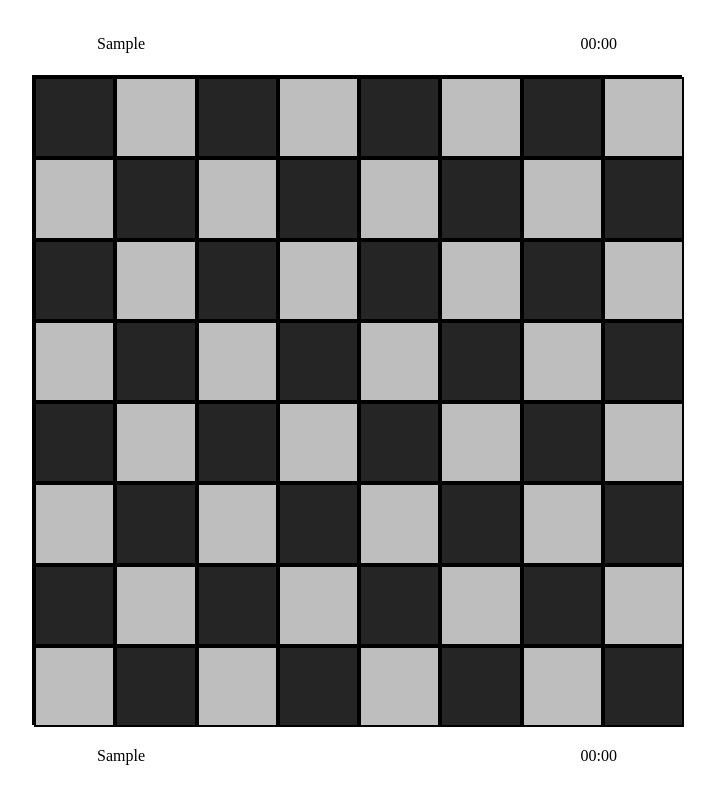
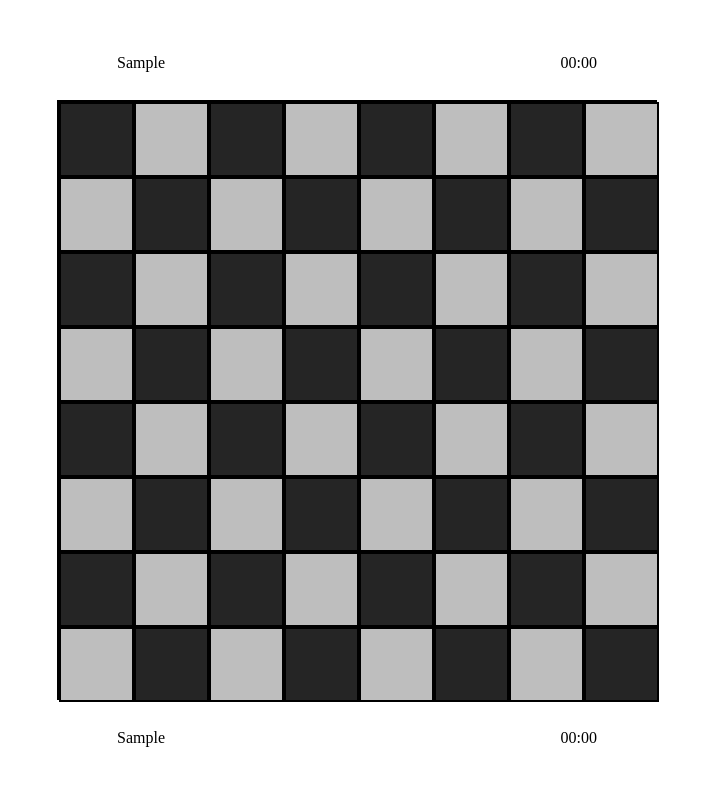
Before and after one commit to modulio-checkers/checkers, a Flask app: template templates/index.html in a window 1280 px wide. Shown: the whole page, without its empty margins (283-998 px from the left). Run offline with Flask 3, Linux system fonts and the light colour scheme; tables that the repository leaves empty hold one stand-in row (values such as "Sample post"); the template is opened without the code that fills it: values that come from a table or form of the project are taken from there, most other values are stand-ins (such as "Sample title", 1, 10 or a date in 2020); some libraries are stand-ins or nearby versions.

Commit message:
scalable lenta

```diff
--- a/static/style.css
+++ b/static/style.css
@@ -3,6 +3,7 @@
     --blue: blue;
     --white: rgb(190, 190, 190);
     --black: rgb(37, 37, 37);
+    --board: 75vh;
 }
 
 html, body {
@@ -14,16 +15,16 @@ html, body {
     height: 100%;
     width: 100%;
     display: grid;
-    grid-template-columns: auto 650px auto;
-    grid-template-rows: auto auto 650px auto auto;
+    grid-template-columns: auto var(--board) auto;
+    grid-template-rows: auto auto var(--board) auto auto;
 }
 .board {
     grid-row: 3/4;
     grid-column: 2/3;
     border: 2px solid black;
     display: grid;
-    grid-template-columns: repeat(8, 81.25px);
-    grid-template-rows: repeat(8, 81.25px);
+    grid-template-columns: repeat(8, calc(var(--board)/8));
+    grid-template-rows: repeat(8, calc(var(--board)/8));
     background-color: var(--white);
 }
 .square {
@@ -56,10 +57,9 @@ html, body {
     margin: auto 10%
 }
 .active{
-    height: 70px;
-    width: 70px;
+    height: calc(var(--board)/8*0.85);
+    width: calc(var(--board)/8*0.85);
     border-radius: 100px;
-    /* border: 3px solid black; */
 }
 
 .one{
@@ -68,7 +68,6 @@ html, body {
 
 }
 
-
 .two{
     background-color: var(--blue);
     border: 3px solid black;
@@ -76,8 +75,8 @@ html, body {
 
 #p1Checker, #p2Checker {
     position: absolute;
-    height: 70px;
-    width: 70px;
+    height: calc(var(--board)/8*0.85);
+    width: calc(var(--board)/8*0.85);
     border-radius: 100px;
     background-color: white;
     border: 3px solid black;
@@ -96,8 +95,6 @@ html, body {
     transform: rotate(180deg);
 }
 
-/* padaryt scalable lenta */
-
 .queen{
-    filter: brightness(50%);
+    filter: brightness(50%) !important;
 }
```
